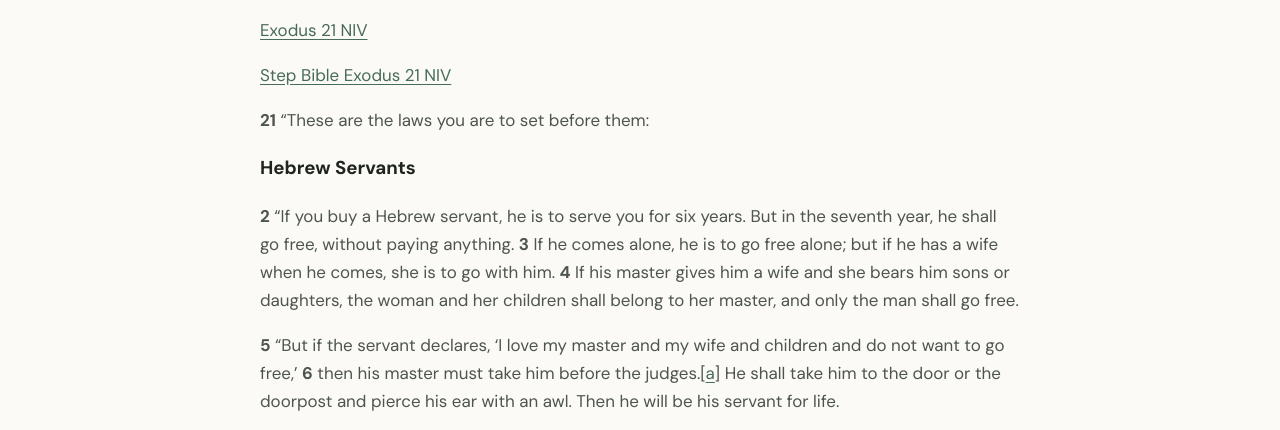
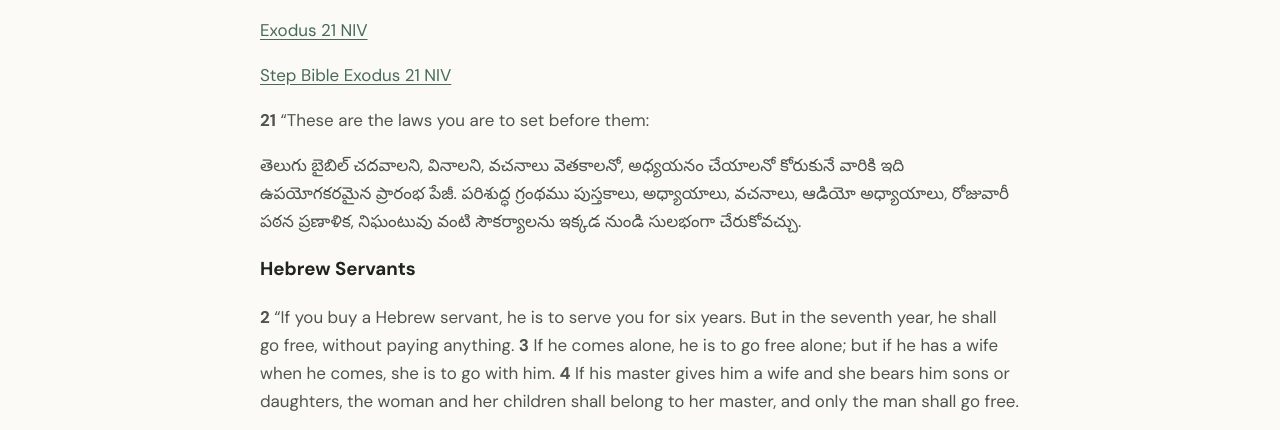
Before and after one commit to unbelievermode-rg/unbeliever, an Astro site: page /blog/welcome in a window 1280 px wide. Shown: the part 370-800 px from the top of the page. Built offline with nearby package versions, Linux system fonts and the light colour scheme; Astro itself is replaced by a stand-in of ours.

Commit message:
Update Blog Post “welcome”

```diff
--- a/src/content/blog/welcome.md
+++ b/src/content/blog/welcome.md
@@ -15,6 +15,8 @@ draft: false
 
 **21** “These are the laws you are to set before them:
 
+తెలుగు బైబిల్ చదవాలని, వినాలని, వచనాలు వెతకాలనో, అధ్యయనం చేయాలనో కోరుకునే వారికి ఇది ఉపయోగకరమైన ప్రారంభ పేజీ. పరిశుద్ధ గ్రంథము పుస్తకాలు, అధ్యాయాలు, వచనాలు, ఆడియో అధ్యాయాలు, రోజువారీ పఠన ప్రణాళిక, నిఘంటువు వంటి సౌకర్యాలను ఇక్కడ నుండి సులభంగా చేరుకోవచ్చు.
+
 ### Hebrew Servants
 
 **2** “If you buy a Hebrew servant, he is to serve you for six years. But in the seventh year, he shall go free, without paying anything. **3** If he comes alone, he is to go free alone; but if he has a wife when he comes, she is to go with him. **4** If his master gives him a wife and she bears him sons or daughters, the woman and her children shall belong to her master, and only the man shall go free.
```
